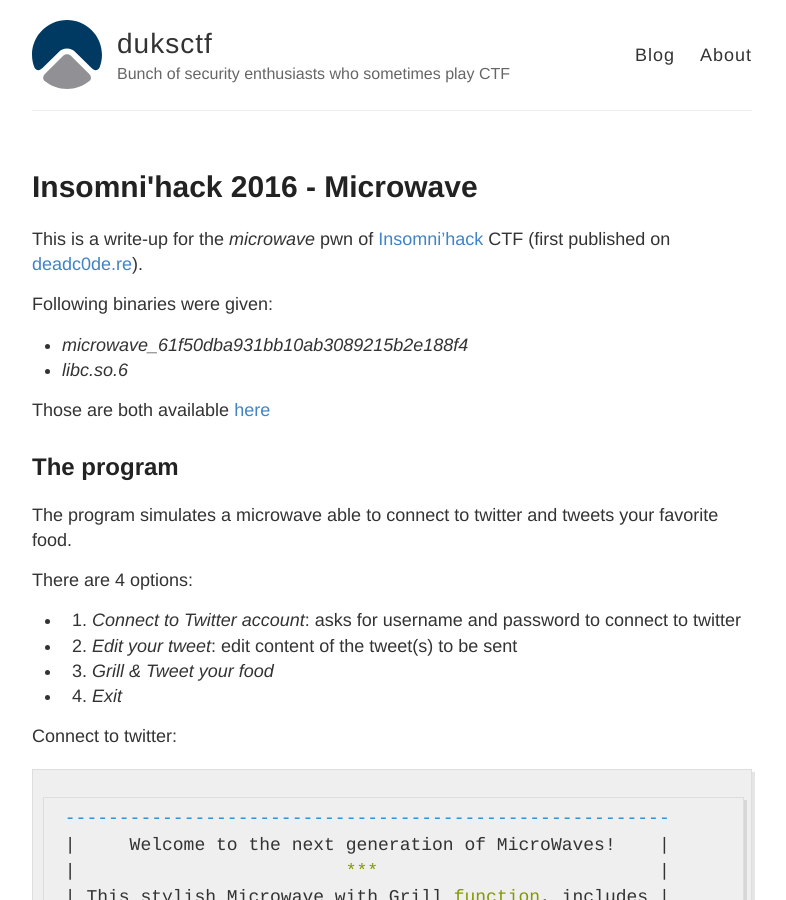
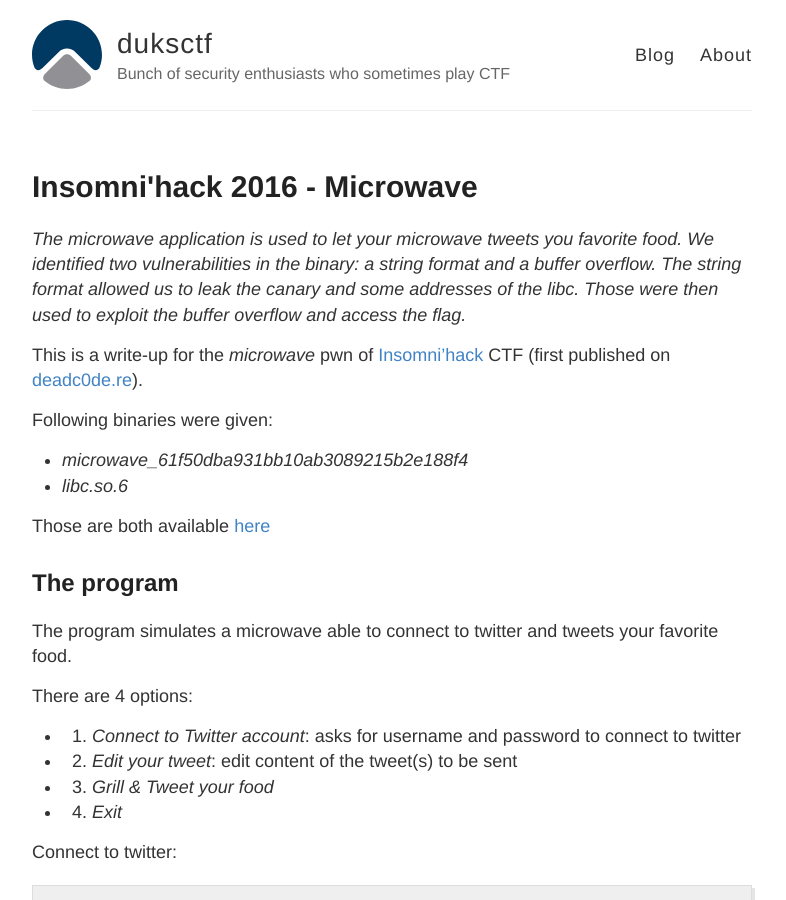
Before and after one commit to duksctf/duksctf.github.io, a Jekyll site: the page built from _posts/2016-03-21-Inso2016-microwave.md, in a window 1280 px wide and 900 px high. Shown: the whole window, without its empty margins (248-1034 px from the left). Built offline with Jekyll 4.4.1, drawn with Linux system fonts in a browser that asks for light colours.

Commit message:
update microwave write-up

```diff
--- a/_posts/2016-03-21-Inso2016-microwave.md
+++ b/_posts/2016-03-21-Inso2016-microwave.md
@@ -3,6 +3,13 @@
 title: Insomni'hack 2016 - Microwave
 date: 2016-03-21
 ---
+
+*The microwave application is used to let your microwave tweets you favorite food.
+We identified two vulnerabilities in the binary: a string format and a buffer overflow.
+The string format allowed us to leak the canary and some addresses of the libc. Those
+were then used to exploit the buffer overflow and access the flag.*
+
+<!--more-->
 
 This is a write-up for the <em>microwave</em> pwn of <a href="https://insomnihack.ch/">Insomni'hack</a> CTF (first published on <a href="https://deadc0de.re/articles/microwave-write-up.html">deadc0de.re</a>).
 
```
